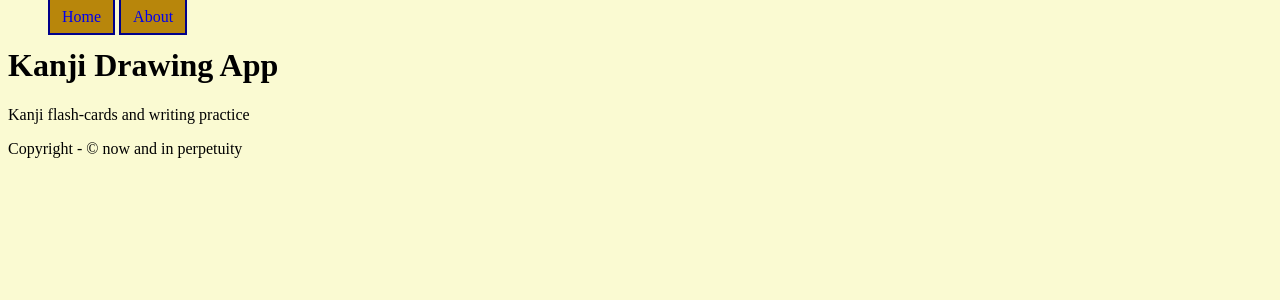
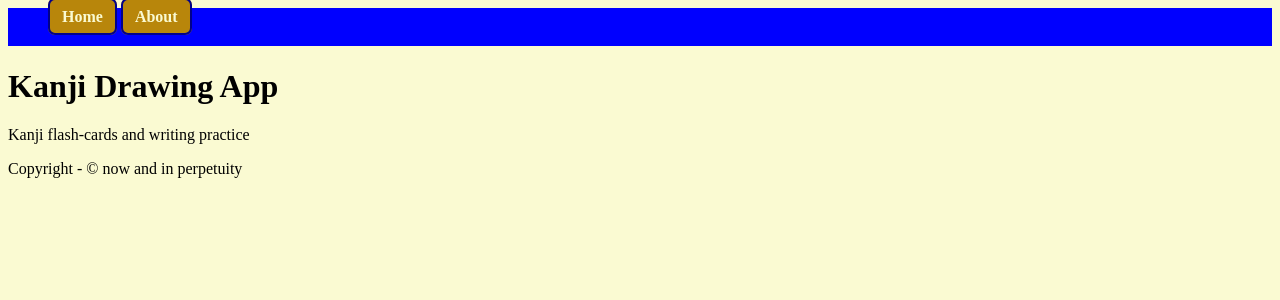
Before and after one commit to LeoKnox/kanji_app_a, a Flask app: page / in a window 1280 px wide. Shown: the top 300 px of the page. Run offline with Flask 2, Linux system fonts and the light colour scheme.

Commit message:
Add files via upload

```diff
--- a/application/static/css/main.css
+++ b/application/static/css/main.css
@@ -1,5 +1,10 @@
 body {
     background-color: lightgoldenrodyellow;
+}
+
+.nav_div {
+    background: blue;
+    height: 2.4em;
 }
 
 .nav_ul {
@@ -8,12 +13,15 @@ body {
 
 .nav_li {
     padding: 8px 12px;
+    margin: 0px;
     border: 2px solid darkblue;
     background-color: darkgoldenrod;
+    border-radius: 7px;
     display: inline;
-    margin: 0px;
 }
 
 .nav_a {
+    font-weight: bold;
+    color: lightgoldenrodyellow;
     text-decoration: none;
 }
--- a/application/templates/includes/nav.html
+++ b/application/templates/includes/nav.html
@@ -1,6 +1,8 @@
 <link rel="stylesheet" href="static/css/main.css"/>
 
-<ul class="nav_ul">
-    <li class="nav_li"><a class="nav_a" href="{{ url_for('index') }}">Home</a></li>
-    <li class="nav_li"><a class="nav_a" href="{{ url_for('about') }}">About</a></li>
-</ul>
+<div class="nav_div">
+    <ul class="nav_ul">
+        <li class="nav_li"><a class="nav_a" href="{{ url_for('index') }}">Home</a></li>
+        <li class="nav_li"><a class="nav_a" href="{{ url_for('about') }}">About</a></li>
+    </ul>
+</div>
```
